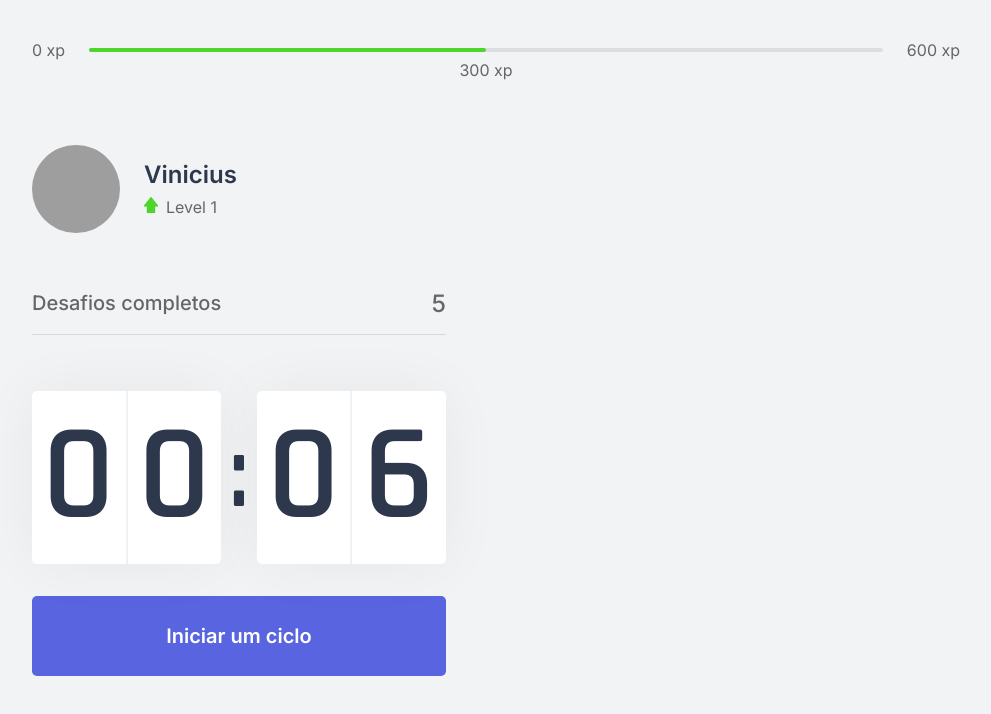
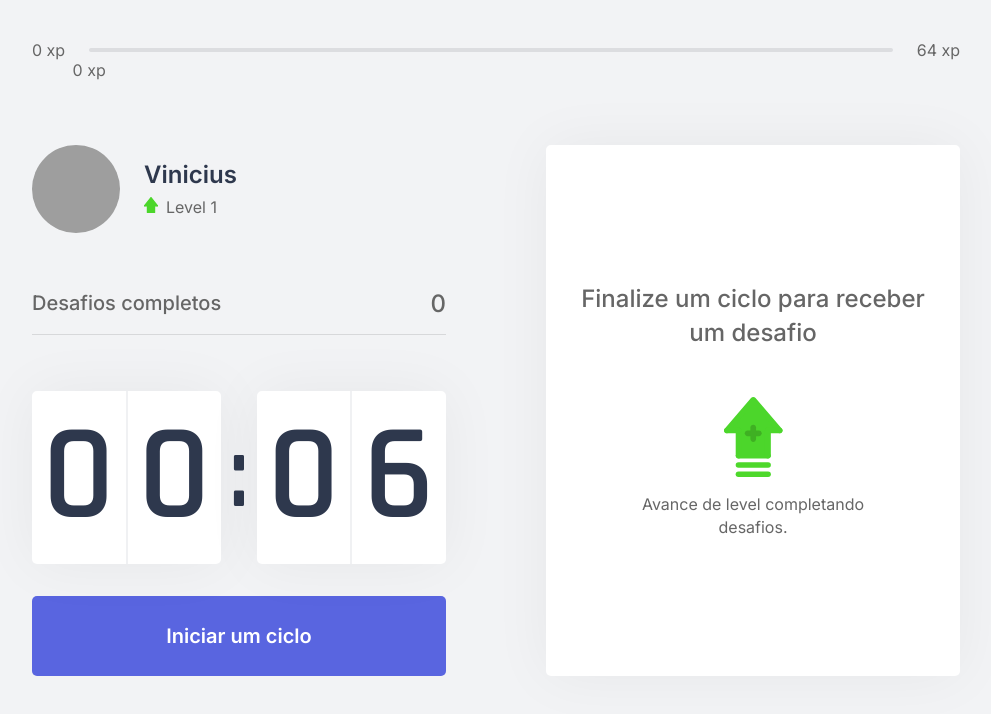
Before and after one commit to Coldiblaster/nextlevelweek-04, a Next.js app: page / in a window 1280 px wide. Shown: the top 714 px of the page, without its empty margins (144-1135 px from the left). Built offline with nearby package versions, Linux system fonts and the light colour scheme; grey boxes are pictures that could not be loaded.

Commit message:
Finalizando aula 3

```diff
--- /dev/null
+++ b/challenges.json
@@ -0,0 +1,62 @@
+[
+  {
+    "type": "body",
+    "description": "Estique um de seus braços com a palma da mão virada para frente e puxe os dedos para cima por 10 segundos por mão.",
+    "amount": 80
+  },
+  {
+    "type": "body",
+    "description": "Estique seu braço contra o peito e puxe-o utilizando o outro braço por 10 segundos por braço.",
+    "amount": 60
+  },
+  {
+    "type": "body",
+    "description": "Puxe seu pescoço com a ajuda da mão para a direita e para a esquerda, permanecendo na posição por alguns segundos.",
+    "amount": 70
+  },
+  {
+    "type": "body",
+    "description": "Com as duas mãos na parte de trás da cabeça, leve-a para baixo, alongando a parte de trás da região.",
+    "amount": 60
+  },
+  {
+    "type": "body",
+    "description": "Cruze as pernas e desça com as mãos esticadas em direção ao chão. Repita o movimento com a outra perna na frente.",
+    "amount": 100
+  },
+  {
+    "type": "body",
+    "description": "Sentado, abra as pernas e tente encostar as palmas das mãos no chão, repita 3 vezes por 5 segundos.",
+    "amount": 80
+  },
+  {
+    "type": "body",
+    "description": "Puxe o joelho de encontro ao peito e segure, troque de perna após 10 segundos.",
+    "amount": 50
+  },
+  {
+    "type": "body",
+    "description": "Sentado, cruze uma perna e incline seu tronco à frente, troque de perna após 10 segundos.",
+    "amount": 80
+  },
+  {
+    "type": "eye",
+    "description": "Sentado, feche os olhos e cubra-os com as palmas da mão durante 2 minutos, depois abra normalmente.",
+    "amount": 90
+  },
+  {
+    "type": "eye",
+    "description": "Em algum ambiente aberto, olhe o mais longe que puder em quatro direções por 3s, mexa apenas os olhos. Repita 3 vezes.",
+    "amount": 140
+  },
+  {
+    "type": "eye",
+    "description": "Usando os polegares, massage a área abaixo das sobrancelhas em movimentos circulares por 15 segundos.",
+    "amount": 70
+  },
+  {
+    "type": "body",
+    "description": "Em pé, gire a cintura o máximo que puder para a esquerda, segure por cinco segundos. Repita para a direita.",
+    "amount": 90
+  }
+]
--- a/src/components/ChallengeBox.tsx
+++ b/src/components/ChallengeBox.tsx
@@ -1,8 +1,36 @@
+import { useContext } from "react";
+import { ChallengesContext } from "../contexts/ChallengesContext";
 import styles from "../styles/components/ChallengeBox.module.css";
 
 export function ChallengeBox() {
+  const { activeChallenge, resetChallenge } = useContext(ChallengesContext);
+
   return (
     <div className={styles.challengeBoxContainer}>
+      {activeChallenge ? (
+        <div className={styles.challengeActive}>
+          <header>{activeChallenge.amount}</header>
+
+          <main>
+            <img src={`icons/${activeChallenge.type}.svg`} />
+            <strong>Novo desafio</strong>
+            <p>{activeChallenge.description}</p>
+          </main>
+
+          <footer>
+            <button
+              type="button"
+              className={styles.challengeFailedButton}
+              onClick={resetChallenge}
+            >
+              Falhei
+            </button>
+            <button type="button" className={styles.challengeSucceededButton}>
+              Completei
+            </button>
+          </footer>
+        </div>
+      ) : (
         <div className={styles.challengeNotActive}>
           <strong>Finalize um ciclo para receber um desafio</strong>
           <p>
@@ -10,6 +38,7 @@
             Avance de level completando desafios.
           </p>
         </div>
+      )}
     </div>
   );
 }
--- a/src/components/CompletedChallenges.tsx
+++ b/src/components/CompletedChallenges.tsx
@@ -1,10 +1,14 @@
+import { useContext } from "react";
+import { ChallengesContext } from "../contexts/ChallengesContext";
 import styles from "../styles/components/CompletedChallenges.module.css";
 
 export function CompletedChallenges() {
+  const { challengesCompleted } = useContext(ChallengesContext);
+
   return (
     <div className={styles.completedChallengesContainer}>
       <span>Desafios completos</span>
-      <span>5</span>
+      <span>{challengesCompleted}</span>
     </div>
   );
 }
--- a/src/components/Countdown.tsx
+++ b/src/components/Countdown.tsx
@@ -1,10 +1,13 @@
-import { useEffect, useState } from "react";
+import { useContext, useEffect, useState } from "react";
+import { ChallengesContext } from "../contexts/ChallengesContext";
 
 import styles from "../styles/components/Countdown.module.css";
 
 let countdownTimeout: NodeJS.Timeout;
 
 export function Countdown() {
+  const { startNewChallenge } = useContext(ChallengesContext);
+
   const [time, setTime] = useState(0.1 * 60);
   const [isActive, setIsActive] = useState(false);
   const [hasFinished, setIsFinished] = useState(false);
@@ -33,6 +36,7 @@
     } else if (isActive && time === 0) {
       setIsFinished(true);
       setIsActive(false);
+      startNewChallenge();
     }
   }, [isActive, time]);
 
--- a/src/components/ExperienceBar.tsx
+++ b/src/components/ExperienceBar.tsx
@@ -1,17 +1,29 @@
+import { useContext } from "react";
+import { ChallengesContext } from "../contexts/ChallengesContext";
 import styles from "../styles/components/ExperienceBar.module.css";
 
 export function ExperienceBar() {
+  const { currentExperience, experienceToNextLevel } = useContext(
+    ChallengesContext
+  );
+
+  const percentToNextLevel =
+    Math.round(currentExperience * 100) / experienceToNextLevel;
+
   return (
     <header className={styles.experienceBar}>
       <span>0 xp</span>
       <div>
-        <div style={{ width: "50%" }} />
+        <div style={{ width: `${percentToNextLevel}%` }} />
 
-        <span className={styles.currentExperience} style={{ left: "50%" }}>
-          300 xp
+        <span
+          className={styles.currentExperience}
+          style={{ left: `${percentToNextLevel}%` }}
+        >
+          {currentExperience} xp
         </span>
       </div>
-      <span>600 xp</span>
+      <span>{experienceToNextLevel} xp</span>
     </header>
   );
 }
--- /dev/null
+++ b/src/contexts/ChallengesContext.tsx
@@ -0,0 +1,68 @@
+import { createContext, useState, ReactNode } from "react";
+
+import challenges from "../../challenges.json";
+
+interface Challenge {
+  type: "body" | "eye";
+  description: string;
+  amount: number;
+}
+
+interface ChallengesContextData {
+  level: number;
+  currentExperience: number;
+  challengesCompleted: number;
+  experienceToNextLevel: number;
+  activeChallenge: Challenge;
+  levelUp: () => void;
+  startNewChallenge: () => void;
+  resetChallenge: () => void;
+}
+
+interface ChallengesProviderProps {
+  children: ReactNode;
+}
+
+export const ChallengesContext = createContext({} as ChallengesContextData);
+
+export function ChallengesProvider({ children }: ChallengesProviderProps) {
+  const [level, setLevel] = useState(1);
+  const [currentExperience, setCurrenteExperience] = useState(0);
+  const [challengesCompleted, setChallengesCompleted] = useState(0);
+
+  const [activeChallenge, setActiveChallenge] = useState(null);
+
+  const experienceToNextLevel = Math.pow((level + 1) * 4, 2);
+
+  function levelUp() {
+    setLevel(level + 1);
+  }
+
+  function startNewChallenge() {
+    const randomChallengeIndex = Math.floor(Math.random() * challenges.length);
+    const challenge = challenges[randomChallengeIndex];
+
+    setActiveChallenge(challenge);
+  }
+
+  function resetChallenge() {
+    setActiveChallenge(null);
+  }
+
+  return (
+    <ChallengesContext.Provider
+      value={{
+        level,
+        currentExperience,
+        challengesCompleted,
+        levelUp,
+        startNewChallenge,
+        activeChallenge,
+        resetChallenge,
+        experienceToNextLevel,
+      }}
+    >
+      {children}
+    </ChallengesContext.Provider>
+  );
+}
--- a/src/pages/_app.tsx
+++ b/src/pages/_app.tsx
@@ -1,7 +1,13 @@
 import "../styles/global.css";
 
+import { ChallengesProvider } from "../contexts/ChallengesContext";
+
 function MyApp({ Component, pageProps }) {
-  return <Component {...pageProps} />;
+  return (
+    <ChallengesProvider>
+      <Component {...pageProps} />
+    </ChallengesProvider>
+  );
 }
 
 export default MyApp;
--- a/src/pages/index.tsx
+++ b/src/pages/index.tsx
@@ -6,6 +6,7 @@
 import Head from "next/head";
 
 import styles from "../styles/pages/Home.module.css";
+import { ChallengeBox } from "../components/ChallengeBox";
 
 export default function Home() {
   return (
@@ -21,7 +22,9 @@
           <CompletedChallenges />
           <Countdown />
         </div>
-        <div></div>
+        <div>
+          <ChallengeBox />
+        </div>
       </section>
     </div>
   );
--- a/src/styles/components/ChallengeBox.module.css
+++ b/src/styles/components/ChallengeBox.module.css
@@ -1,2 +1,108 @@
 .challengeBoxContainer {
+  height: 100%;
+
+  background: var(--white);
+  border-radius: 5px;
+  box-shadow: 0 0 60px rgba(0, 0, 0, 0.05);
+  padding: 1.5rem 2rem;
+
+  display: flex;
+  flex-direction: column;
+  align-items: center;
+  justify-content: center;
+  text-align: center;
 }
+
+.challengeNotActive {
+  display: flex;
+  flex-direction: column;
+  align-items: center;
+}
+
+.challengeNotActive strong {
+  font-size: 1.5rem;
+  font-weight: 500;
+  line-height: 1.4;
+}
+
+.challengeNotActive p {
+  display: flex;
+  flex-direction: column;
+  align-items: center;
+  line-height: 1.4;
+  max-width: 70%;
+  margin-top: 3rem;
+}
+
+.challengeNotActive p img {
+  margin-bottom: 1rem;
+}
+
+.challengeActive {
+  height: 100%;
+
+  display: flex;
+  flex-direction: column;
+}
+
+.challengeActive header {
+  color: var(--blue);
+  font-weight: 600;
+  font-size: 1.25rem;
+  padding: 0 2rem 1.5rem;
+  border-bottom: 1px solid var(-gray-line);
+}
+
+.challengeActive main {
+  flex: 1;
+  display: flex;
+  flex-direction: column;
+  align-items: center;
+  justify-content: center;
+}
+
+.challengeActive main strong {
+  font-weight: 2rem;
+  font-weight: 600;
+  color: var(--title);
+  margin: 1.5rem 0 1rem;
+}
+
+.challengeActive main p {
+  line-height: 1.5;
+}
+
+.challengeActive footer {
+  display: grid;
+  grid-template-columns: 1fr 1fr;
+  gap: 1rem;
+}
+
+.challengeActive footer button {
+  height: 3rem;
+  display: flex;
+  align-items: center;
+  justify-content: center;
+
+  border: 0;
+  border-radius: 5px;
+
+  color: var(--white);
+
+  font-size: 1rem;
+  font-weight: 600;
+
+  transition: filter 0.2;
+}
+
+.challengeActive footer button.challengeFailedButton {
+  background: var(--red);
+}
+
+.challengeActive footer button.challengeSucceededButton {
+  background: var(--green);
+}
+
+.challengeActive footer button:hover {
+  filter: brightness(0.9);
+}
--- a/src/styles/global.css
+++ b/src/styles/global.css
@@ -40,6 +40,7 @@
 textare,
 button {
   font: 400 16px "Inter", sans-serif;
+  outline: none;
 }
 
 button {
```
Lines whose indentation alone changed are shown as unchanged.
